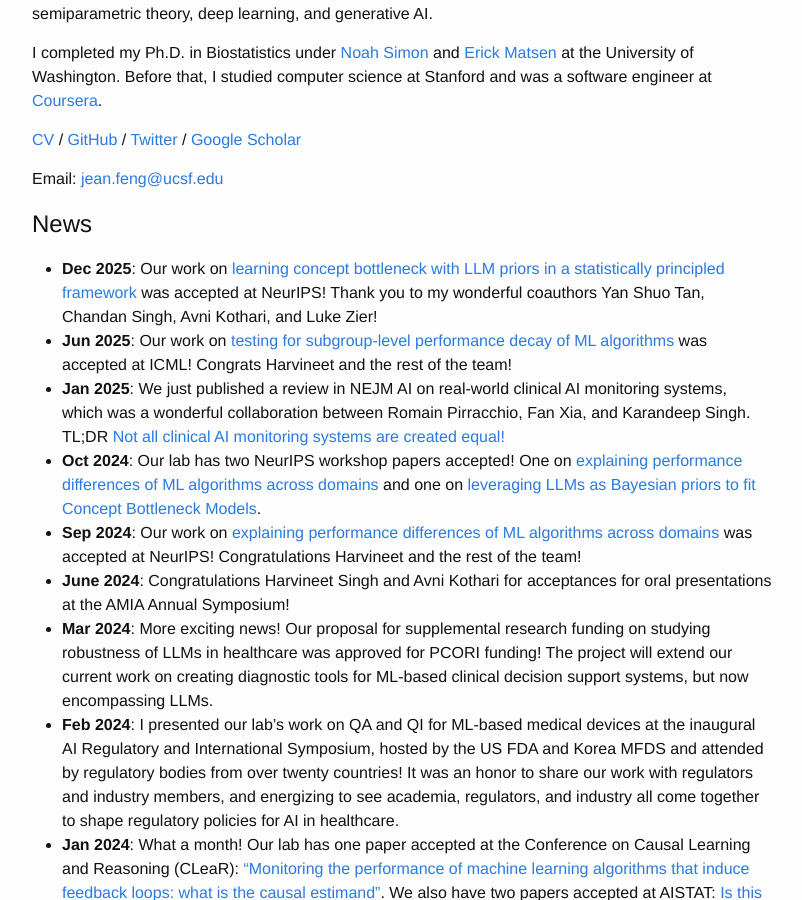
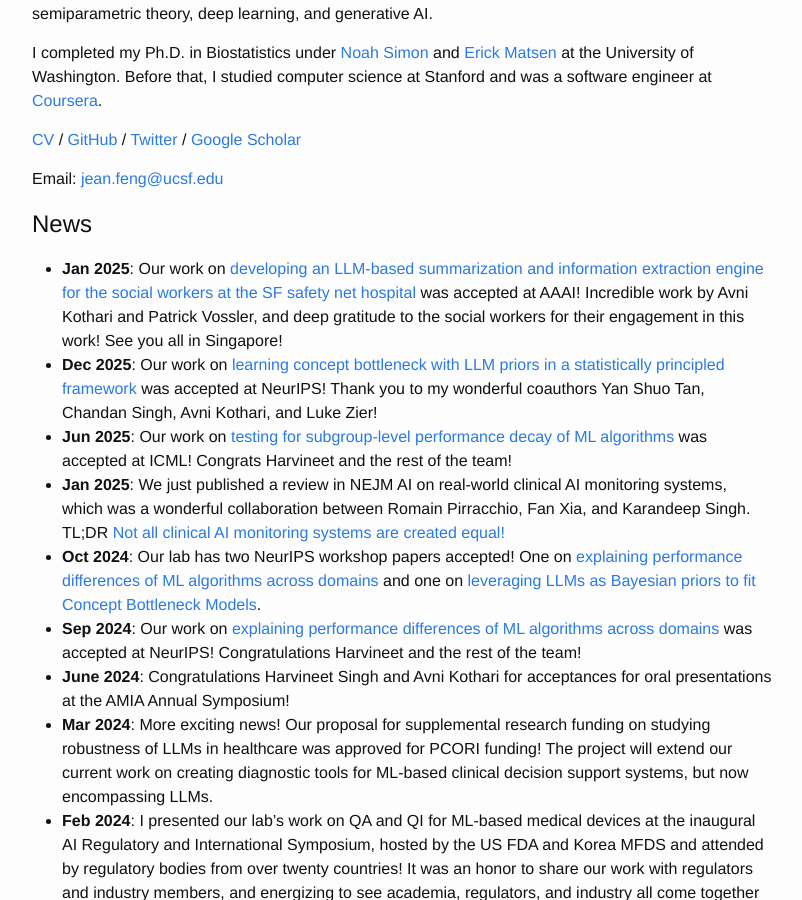
Before and after one commit to jjfeng/jjfeng.github.io, a Jekyll site: the page built from index.md, in a window 1280 px wide and 900 px high, scrolled down 408 px. Shown: the whole window, without its empty margins (238-1040 px from the left). Built offline with Jekyll 4.4.1, drawn with Linux system fonts in a browser that asks for light colours.

Commit message:
update news

```diff
--- a/index.md
+++ b/index.md
@@ -46,6 +46,7 @@ document.write("<a href='mailto:"+link+"'>"+link+"</a>")
 </script><noscript>Sorry, you need Javascript on to email.</noscript>
 
 ## News
+- **Jan 2025**: Our work on [developing an LLM-based summarization and information extraction engine for the social workers at the SF safety net hospital](https://arxiv.org/abs/2508.08504) was accepted at AAAI! Incredible work by Avni Kothari and Patrick Vossler, and deep gratitude to the social workers for their engagement in this work! See you all in Singapore!
 - **Dec 2025**: Our work on [learning concept bottleneck with LLM priors in a statistically principled framework](https://neurips.cc/virtual/2025/loc/san-diego/poster/116029) was accepted at NeurIPS! Thank you to my wonderful coauthors Yan Shuo Tan, Chandan Singh, Avni Kothari, and Luke Zier!
 - **Jun 2025**: Our work on [testing for subgroup-level performance decay of ML algorithms](https://icml.cc/virtual/2025/poster/45315) was accepted at ICML! Congrats Harvineet and the rest of the team!
 - **Jan 2025**: We just published a review in NEJM AI on real-world clinical AI monitoring systems, which was a wonderful collaboration between Romain Pirracchio, Fan Xia, and Karandeep Singh. TL;DR [Not all clinical AI monitoring systems are created equal!](https://ai.nejm.org/doi/full/10.1056/AIra2400657)
```
